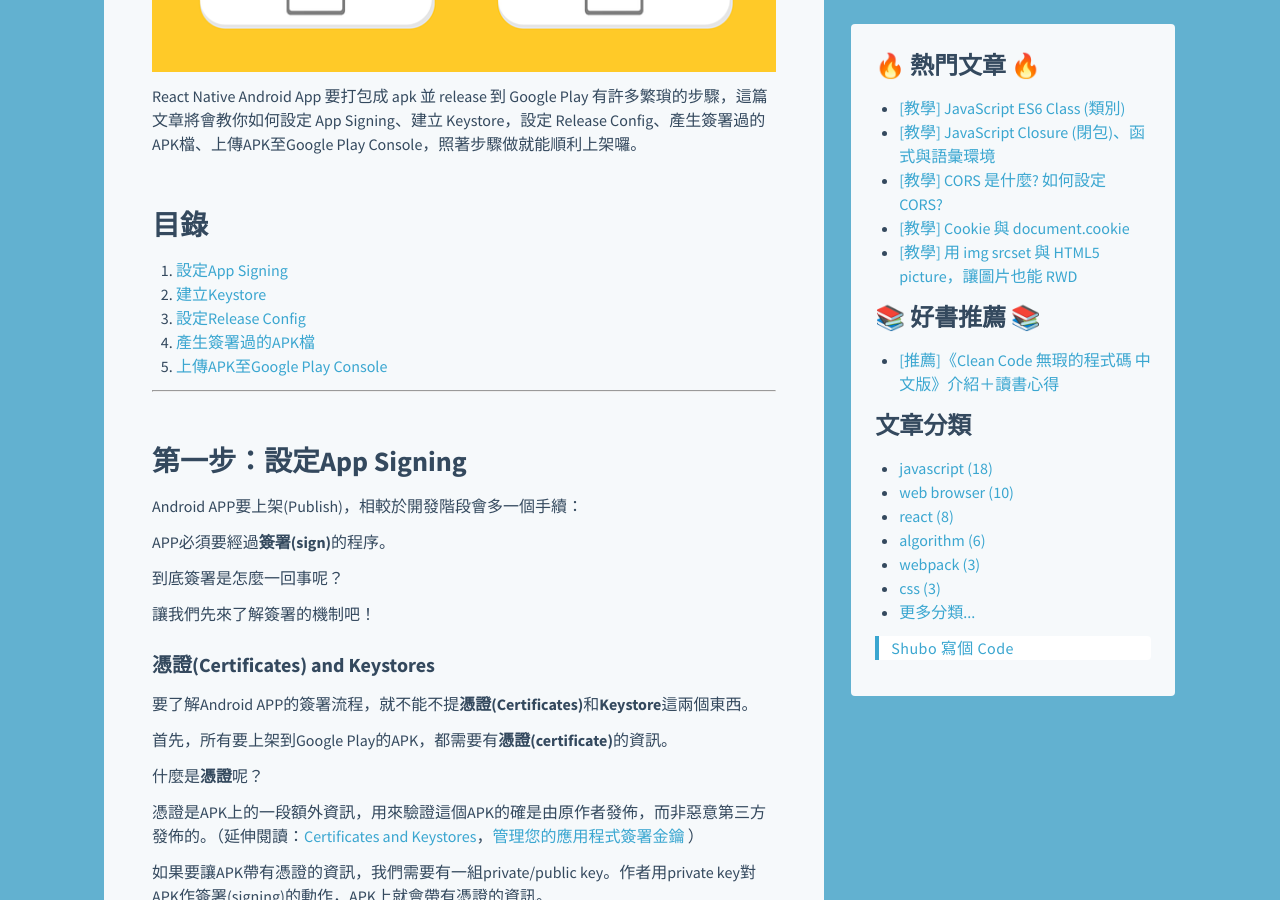
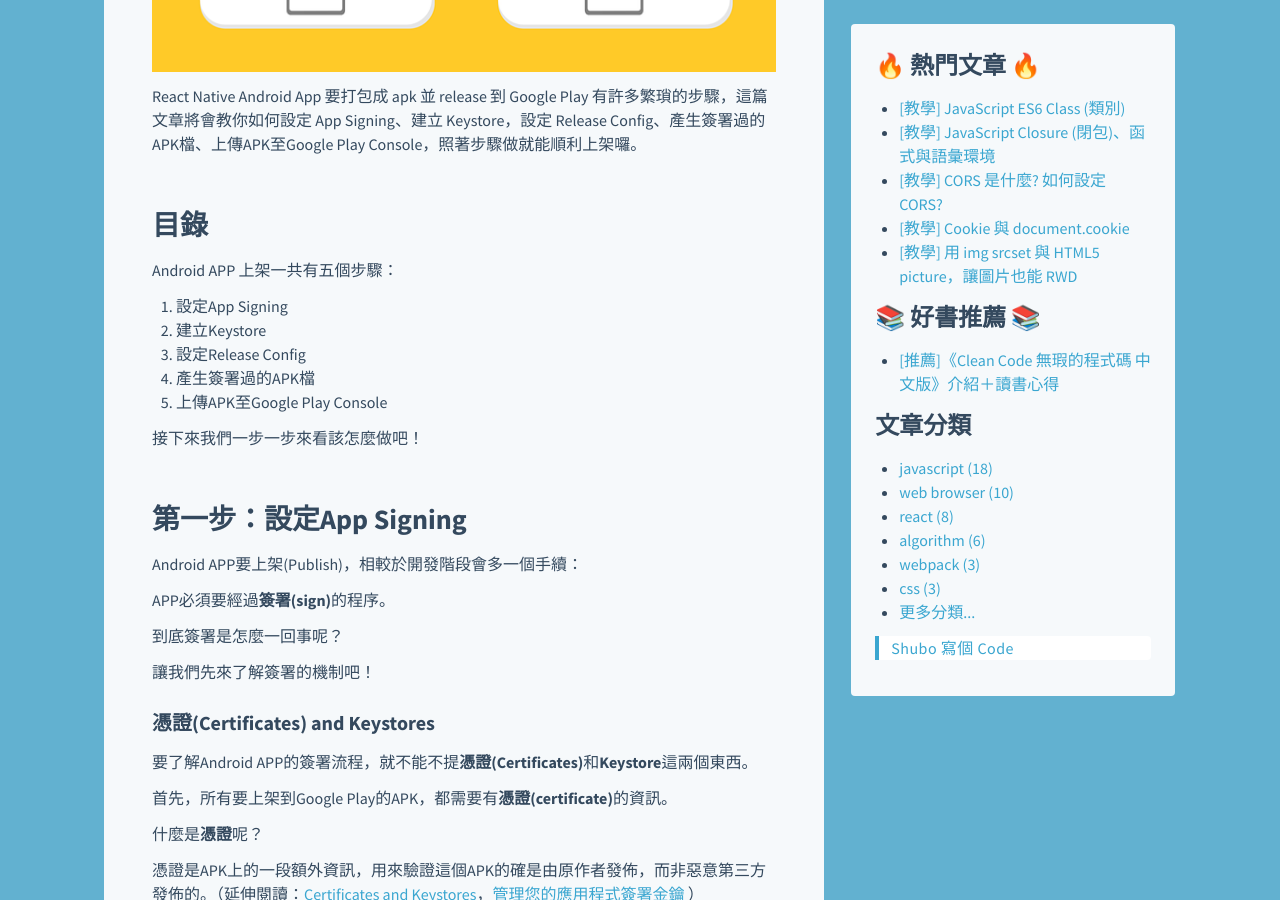
Before and after one commit to shuboc/shuboc.github.io, a Jekyll site: the page built from _posts/2019-01-02-react-native-android-publish.md, in a window 1280 px wide and 900 px high, scrolled down 733 px. Built offline with Jekyll 4.4.1, drawn with Linux system fonts in a browser that asks for light colours; nearby versions of some CDN libraries; library files that are not in the unit come from our copies; comment, search, counter and statistics services are not loaded.

Commit message:
Try to remove table of contents (result in low CTR in search console)

```diff
--- a/_posts/2019-01-02-react-native-android-publish.md
+++ b/_posts/2019-01-02-react-native-android-publish.md
@@ -11,13 +11,15 @@ React Native Android App 要打包成 apk 並 release 到 Google Play 有許多
 
 ## 目錄
 
-1. [設定App Signing](#第一步設定app-signing)
-2. [建立Keystore](#第二步建立keystore)
-3. [設定Release Config](#第三步設定release-config)
-4. [產生簽署過的APK檔](#第四步產生簽署過的apk檔)
-5. [上傳APK至Google Play Console](#第五步上傳apk至google-play-console)
+Android APP 上架一共有五個步驟：
 
----
+1. 設定App Signing
+2. 建立Keystore
+3. 設定Release Config
+4. 產生簽署過的APK檔
+5. 上傳APK至Google Play Console
+
+接下來我們一步一步來看該怎麼做吧！
 
 ## 第一步：設定App Signing
 
```
Also changed, not shown: other parts of _posts/2019-01-02-react-native-android-publish.md (+1 -1 lines).
